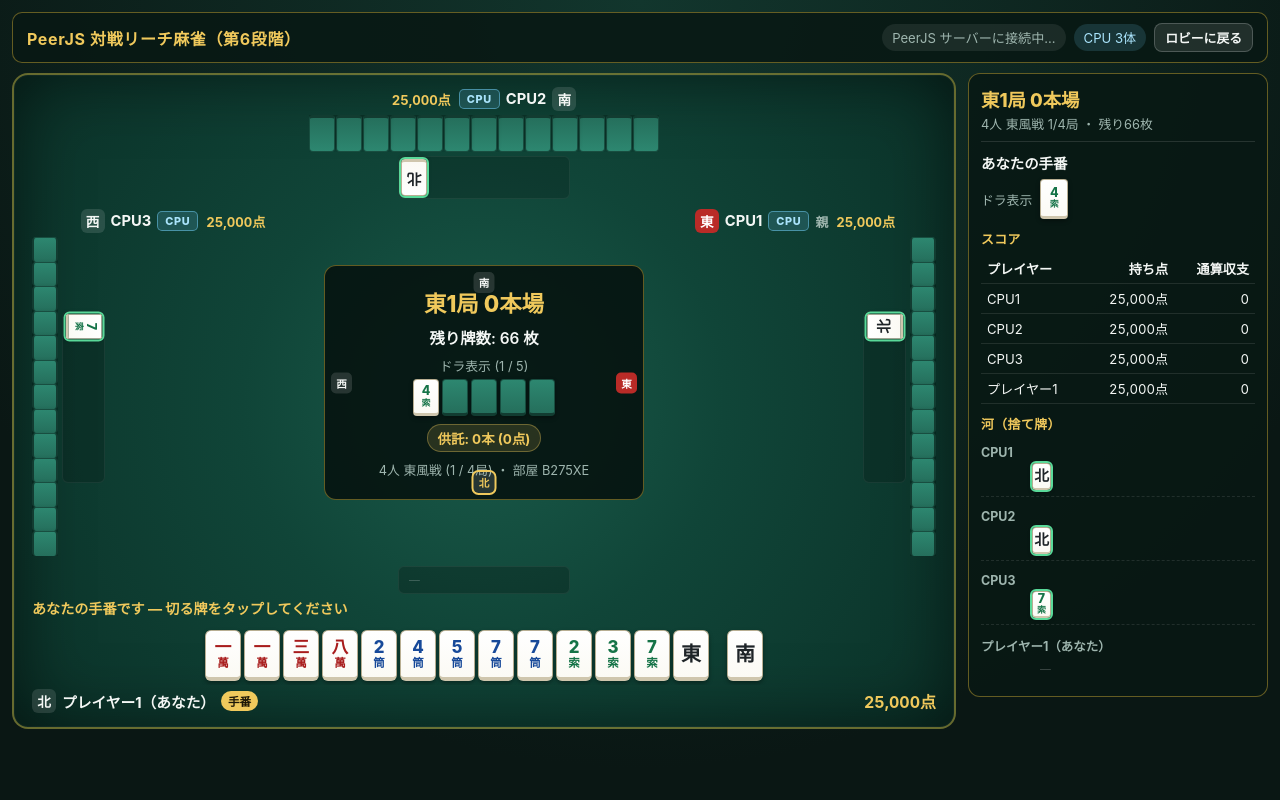
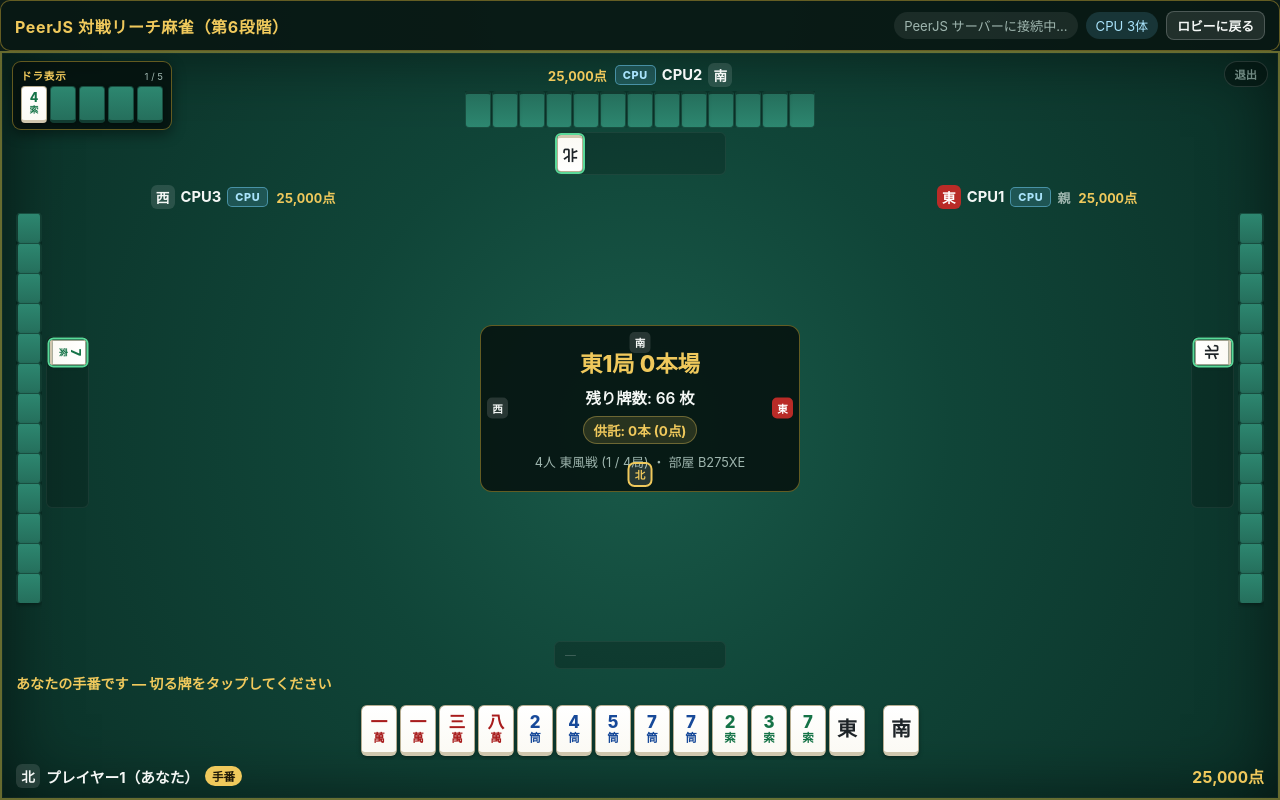
Before and after one commit to Jenifer114514/mahjong, a website built with Vite: page index.html in a window 1280 px wide. Both pictures are taken after a click on the button "部屋を作成". Built offline with nearby package versions, Linux system fonts and the light colour scheme; what peerjs would draw is missing.

Commit message:
feat(table): 対局中は雀卓だけ表示・ドラ表示を左上・局間の和了役表示（第7段階）
- 対局中はトップバーと右サイドパネルを廃止し、雀卓を全画面表示
  （離脱は卓右上の控えめな「退出」ボタン＋確認ダイアログ）
- ドラ表示を中央の「場」から卓の左上に移動。未公開分は裏向きの枠で表示し、
  対面・右家の席はパネルと重ならないよう余白を確保
- 局と局の間はオーバーレイ最上段に「和了役」をまとめて表示
  （役チップ・ドラ/裏ドラ/抜北・符翻・点数）。流局時はテンパイ/ノーテンを同位置に
- 廃止したサイドパネル関連のテストを、卓上表示の検証に置き換え
- テスト 19 files / 134 tests pass

Co-authored-by: arena-agent <297053741+arena-agent@users.noreply.github.com>

```diff
--- a/src/main.ts
+++ b/src/main.ts
@@ -311,6 +311,15 @@ class MahjongApp {
     fn(this.activeSession.session);
   }
 
+  /** 対局中に卓上から部屋を抜ける（誤タップ防止のため確認する） */
+  private confirmLeaveGame(): void {
+    const ok =
+      typeof window === 'undefined' ||
+      typeof window.confirm !== 'function' ||
+      window.confirm('対局を離れてロビーに戻りますか？（進行状況は失われます）');
+    if (ok) this.returnToLobby();
+  }
+
   /** 縦持ち時に対局画面をローテーション案内で覆う（ロビーでは表示しない） */
   private syncOrientationOverlay(): void {
     const existing = document.querySelector('.rotate-overlay');
@@ -333,12 +342,16 @@ class MahjongApp {
   private render(): void {
     this.root.innerHTML = '';
 
+    // 対局中は「雀卓だけ」を表示する（トップバーやサイドパネルを出さない）
+    const inGame =
+      this.currentView !== null && this.currentView.phase !== 'lobby';
+
     const shell = document.createElement('div');
-    shell.className = 'app-shell';
+    shell.className = inGame ? 'app-shell app-shell-table-only' : 'app-shell';
 
-    // Top bar
+    // Top bar（対局中は出さない）
     const topBar = document.createElement('header');
-    topBar.className = 'top-bar';
+    topBar.className = inGame ? 'top-bar is-hidden-in-game' : 'top-bar';
 
     const title = document.createElement('div');
     title.className = 'app-title';
@@ -417,6 +430,7 @@ class MahjongApp {
     }
 
     const content = document.createElement('main');
+    if (inGame) content.className = 'table-only-main';
     shell.appendChild(content);
 
     const view = this.currentView;
@@ -440,6 +454,9 @@ class MahjongApp {
         content,
         view,
         {
+          // 対局中はトップバーを出さないので、離脱手段は卓上に置く
+          canLeaveGame: Boolean(this.activeSession),
+          onLeaveGame: () => this.confirmLeaveGame(),
           onDiscardTile: (tileId) => {
             this.stopAutoTsumogiriTimer();
             this.dispatchAction((s) => s.discardTile(tileId));
--- a/src/ui/styles.css
+++ b/src/ui/styles.css
@@ -1009,14 +1009,9 @@ input {
   align-items: start;
 }
 
+/* 対局中は雀卓だけ: サイドパネルを廃止して 1 カラムに */
 .table-stage.is-landscape {
-  grid-template-columns: minmax(0, 1fr) minmax(240px, 300px);
-}
-
-@media (orientation: portrait), (max-width: 900px) {
-  .table-stage.is-landscape {
-    grid-template-columns: minmax(0, 1fr);
-  }
+  grid-template-columns: minmax(0, 1fr);
 }
 
 /* ---------- 雀卓（横画面: 4 方向を外周に配置） ---------- */
@@ -1981,3 +1976,203 @@ input {
   opacity: 0.45;
   cursor: not-allowed;
 }
+
+/* ===================================================================
+   対局中は「雀卓だけ」を表示する（第7段階）
+   - トップバー / サイドパネルを出さず、卓を画面いっぱいに使う
+   - ドラ表示は卓の左上、退出ボタンは右上に重ねる
+   =================================================================== */
+
+.app-shell-table-only {
+  padding: 0;
+  gap: 0;
+  height: 100vh;
+  height: 100dvh;
+  overflow: hidden;
+}
+
+.table-only-main {
+  height: 100%;
+  min-height: 0;
+  display: flex;
+}
+
+.table-only-main > .table-stage {
+  width: 100%;
+  height: 100%;
+  gap: 0;
+}
+
+/* 卓はビューポートいっぱい（余白なし） */
+.app-shell-table-only .table-felt.is-landscape {
+  min-height: 0;
+  height: 100%;
+  border-radius: 0;
+  padding: 8px 10px;
+  position: relative;
+  --dora-panel-w: 150px;
+}
+
+/* ---------- ドラ表示（左上） ---------- */
+.dora-panel {
+  position: absolute;
+  top: 8px;
+  left: 10px;
+  z-index: 5;
+  display: flex;
+  flex-direction: column;
+  gap: 3px;
+  padding: 6px 8px;
+  border-radius: 9px;
+  background: rgba(4, 14, 11, 0.78);
+  border: 1px solid var(--border-gold);
+  box-shadow: 0 4px 14px rgba(0, 0, 0, 0.45);
+  pointer-events: none;
+}
+
+/* 対面の手牌と重ならないよう、対面の席は左上を空ける */
+.app-shell-table-only .seat-orient-top {
+  padding-left: var(--dora-panel-w);
+}
+
+.dora-panel-head {
+  display: flex;
+  align-items: baseline;
+  justify-content: space-between;
+  gap: 8px;
+}
+
+.dora-panel-label {
+  font-size: 0.66rem;
+  font-weight: 800;
+  letter-spacing: 0.08em;
+  color: var(--accent-gold);
+}
+
+.dora-panel-count {
+  font-size: 0.6rem;
+  color: var(--text-muted);
+}
+
+.dora-panel-tiles {
+  display: flex;
+  gap: 3px;
+}
+
+/* ---------- 卓上の操作（退出） ---------- */
+.table-chrome {
+  position: absolute;
+  top: 8px;
+  right: 10px;
+  z-index: 6;
+  display: flex;
+  gap: 6px;
+}
+
+.table-chrome-leave {
+  font-family: inherit;
+  font-size: 0.7rem;
+  font-weight: 700;
+  color: var(--text-muted);
+  padding: 4px 10px;
+  border-radius: 999px;
+  background: rgba(4, 14, 11, 0.7);
+  border: 1px solid rgba(255, 255, 255, 0.18);
+  cursor: pointer;
+  opacity: 0.7;
+  transition: opacity 0.15s ease, color 0.15s ease;
+}
+
+.table-chrome-leave:hover,
+.table-chrome-leave:focus-visible {
+  opacity: 1;
+  color: var(--accent-gold);
+  border-color: var(--border-gold);
+}
+
+/* 右上は右家の手牌と重なりやすいので、右家の席は少し下げる */
+.app-shell-table-only .seat-orient-right {
+  padding-top: 26px;
+}
+
+/* ---------- 局間の「和了役」強調表示 ---------- */
+.round-yaku-summary {
+  display: flex;
+  flex-direction: column;
+  gap: 8px;
+  padding: 14px 16px;
+  border-radius: 12px;
+  background: linear-gradient(
+    180deg,
+    rgba(240, 201, 92, 0.14) 0%,
+    rgba(240, 201, 92, 0.05) 100%
+  );
+  border: 1px solid var(--accent-gold);
+  box-shadow: 0 0 0 1px rgba(0, 0, 0, 0.35), 0 8px 24px rgba(0, 0, 0, 0.35);
+}
+
+.round-yaku-title {
+  font-size: 0.72rem;
+  font-weight: 800;
+  letter-spacing: 0.14em;
+  color: var(--accent-gold);
+}
+
+.round-yaku-row {
+  display: flex;
+  flex-direction: column;
+  gap: 6px;
+  padding: 8px 0;
+  border-top: 1px dashed rgba(240, 201, 92, 0.3);
+}
+
+.round-yaku-row:first-of-type {
+  border-top: none;
+  padding-top: 0;
+}
+
+.round-yaku-who {
+  font-size: 0.92rem;
+  font-weight: 800;
+  color: var(--text-main);
+}
+
+.round-yaku-chips {
+  gap: 6px;
+}
+
+.round-yaku-chip {
+  font-size: 0.84rem;
+  padding: 4px 10px;
+  font-weight: 800;
+}
+
+.round-yaku-total {
+  font-size: 0.84rem;
+  font-weight: 700;
+  color: var(--accent-gold);
+}
+
+/* 局間オーバーレイは「役」を最上段に置くため、余白を詰める */
+.overlay-panel {
+  max-height: calc(100vh - 24px);
+  overflow-y: auto;
+  scrollbar-width: thin;
+}
+
+@media (orientation: landscape) and (max-height: 560px) {
+  .app-shell-table-only .table-felt.is-landscape {
+    --dora-panel-w: 128px;
+    padding: 4px 6px;
+  }
+
+  .dora-panel {
+    padding: 4px 6px;
+    gap: 2px;
+  }
+
+  .round-yaku-chip {
+    font-size: 0.74rem;
+    padding: 3px 8px;
+  }
+}
--- a/src/ui/tableView.ts
+++ b/src/ui/tableView.ts
@@ -44,6 +44,10 @@ export interface TableHandlers {
   onToggleAutoTsumogiri?: (enabled: boolean) => void;
   onAdvanceRound: () => void;
   onReturnToLobby: () => void;
+  /** 対局中に卓上から部屋を離れる（トップバーを出さないため） */
+  onLeaveGame?: () => void;
+  /** 卓上に離脱ボタンを出すか */
+  canLeaveGame?: boolean;
 }
 
 export interface TableUiState {
@@ -170,11 +174,17 @@ export function renderGameTable(
     felt.appendChild(renderSelfSeat(view, selfPlayer, handlers, uiState));
   }
 
+  // 対局中は雀卓だけを表示する（局情報・スコア・ドラは卓の中に集約）
+  if (handlers.canLeaveGame && handlers.onLeaveGame) {
+    felt.appendChild(renderTableChrome(handlers));
+  }
+
+  const doraPanel = renderDoraPanel(view);
+  if (doraPanel) {
+    felt.appendChild(doraPanel);
+  }
+
   wrapper.appendChild(felt);
-
-  // 右側パネル（対局情報・スコア・捨て牌一覧）
-  wrapper.appendChild(renderSidePanel(view, handlers));
-
   container.appendChild(wrapper);
 
   // 局終了オーバーレイ（和了 / 流局）
@@ -300,6 +310,12 @@ function renderRoundEndOverlay(
     cardsWrap.className = 'agari-cards-list';
     for (const agari of round.agariResults) {
       cardsWrap.appendChild(renderAgariWinnerCard(agari, view.players, round.dealerIndex));
+    }
+
+    // 局と局の間は「何の役で和了ったか」を最上段で大きく見せる
+    const yakuSummary = renderRoundYakuSummary(round, view.players);
+    if (yakuSummary) {
+      overlay.appendChild(yakuSummary);
     }
 
     if (round.uraDoraIndicators.length > 0) {
@@ -566,6 +582,81 @@ function renderKitaGroup(kitaTiles: readonly { id: string; kind: TileKind }[], s
   return group;
 }
 
+/**
+ * 局間（和了と次局のあいだ）に表示する役のまとめ。
+ * どの役で和了ったかを一目で確認できるよう、和了者ごとに 1 行で並べる。
+ */
+function renderRoundYakuSummary(
+  round: RoundView,
+  players: readonly PublicPlayerView[],
+): HTMLElement | null {
+  if (round.agariResults.length === 0) return null;
+
+  const box = document.createElement('div');
+  box.className = 'round-yaku-summary';
+
+  const title = document.createElement('div');
+  title.className = 'round-yaku-title';
+  title.textContent = '和了役';
+  box.appendChild(title);
+
+  for (const agari of round.agariResults) {
+    const winner = players.find((p) => p.playerId === agari.playerId);
+    const isOya = agari.seatIndex === round.dealerIndex;
+
+    const row = document.createElement('div');
+    row.className = 'round-yaku-row';
+
+    const who = document.createElement('div');
+    who.className = 'round-yaku-who';
+    who.textContent = `${winner?.name ?? agari.playerId}（${isOya ? '親' : '子'}）`;
+
+    const chips = document.createElement('div');
+    chips.className = 'yaku-list round-yaku-chips';
+
+    for (const y of agari.yaku) {
+      const chip = document.createElement('span');
+      chip.className = `yaku-chip round-yaku-chip${y.isYakuman ? ' is-yakuman' : ''}`;
+      chip.textContent = y.isYakuman
+        ? (y.yakumanMultiplier ?? 1) >= 2
+          ? `${y.name} ダブル役満`
+          : `${y.name} 役満`
+        : `${y.name} ${y.han}翻`;
+      chips.appendChild(chip);
+    }
+
+    if (!agari.isYakuman && agari.doraCount > 0) {
+      const chip = document.createElement('span');
+      chip.className = 'yaku-chip round-yaku-chip is-dora';
+      chip.textContent = `ドラ ${agari.doraCount}翻`;
+      chips.appendChild(chip);
+    }
+    if (!agari.isYakuman && agari.uraDoraCount > 0) {
+      const chip = document.createElement('span');
+      chip.className = 'yaku-chip round-yaku-chip is-dora';
+      chip.textContent = `裏ドラ ${agari.uraDoraCount}翻`;
+      chips.appendChild(chip);
+    }
+    if (!agari.isYakuman && agari.kitaCount > 0) {
+      const chip = document.createElement('span');
+      chip.className = 'yaku-chip round-yaku-chip is-dora';
+      chip.textContent = `抜北 ${agari.kitaCount}翻`;
+      chips.appendChild(chip);
+    }
+
+    const total = document.createElement('div');
+    total.className = 'round-yaku-total';
+    total.textContent = agari.isYakuman
+      ? `${agari.scoreLabel} / ${agari.pointsAwarded.toLocaleString()}点`
+      : `${agari.han}翻 ${agari.fu}符 ・ ${agari.scoreLabel} / ${agari.pointsAwarded.toLocaleString()}点`;
+
+    row.append(who, chips, total);
+    box.appendChild(row);
+  }
+
+  return box;
+}
+
 function renderAgariWinnerCard(
   agari: RoundAgariWinner,
   players: readonly PublicPlayerView[],
@@ -683,6 +774,63 @@ function renderAgariWinnerCard(
   return card;
 }
 
+/**
+ * 卓の左上に固定するドラ表示。
+ * 実物の雀卓でもドラ表示牌は卓の隅にまとまって置かれるため、
+ * 中央の「場」から切り離して常に見える位置に出す。
+ */
+function renderDoraPanel(view: StateView): HTMLElement | null {
+  const round = view.round;
+  if (!round) return null;
+  const rules = deriveRules(view.ruleConfig);
+
+  const panel = document.createElement('div');
+  panel.className = 'dora-panel';
+
+  const head = document.createElement('div');
+  head.className = 'dora-panel-head';
+
+  const label = document.createElement('span');
+  label.className = 'dora-panel-label';
+  label.textContent = 'ドラ表示';
+
+  const count = document.createElement('span');
+  count.className = 'dora-panel-count';
+  count.textContent = `${round.doraIndicators.length} / ${rules.doraIndicatorCount}`;
+
+  head.append(label, count);
+
+  const tiles = document.createElement('div');
+  tiles.className = 'dora-panel-tiles';
+  for (let i = 0; i < rules.doraIndicatorCount; i++) {
+    const indicator = round.doraIndicators[i];
+    if (indicator) {
+      tiles.appendChild(createTileElement(indicator, { small: true }));
+    } else {
+      tiles.appendChild(createTileBackElement(true, true));
+    }
+  }
+
+  panel.append(head, tiles);
+  return panel;
+}
+
+/** 卓の上に置く最小限の操作（対局中はトップバーを出さないため） */
+function renderTableChrome(handlers: TableHandlers): HTMLElement {
+  const bar = document.createElement('div');
+  bar.className = 'table-chrome';
+
+  const leave = document.createElement('button');
+  leave.type = 'button';
+  leave.className = 'table-chrome-leave';
+  leave.textContent = '退出';
+  leave.title = '対局を離れてロビーに戻る';
+  leave.addEventListener('click', () => handlers.onLeaveGame?.());
+
+  bar.appendChild(leave);
+  return bar;
+}
+
 function renderCenterHub(view: StateView): HTMLElement {
   const wrap = document.createElement('div');
   wrap.className = 'seat-center';
@@ -717,27 +865,6 @@ function renderCenterHub(view: StateView): HTMLElement {
   }
 
   if (round) {
-    const doraWrap = document.createElement('div');
-    doraWrap.className = 'dora-strip';
-
-    const doraTitle = document.createElement('div');
-    doraTitle.className = 'hub-sub';
-    doraTitle.textContent = `ドラ表示 (${round.doraIndicators.length} / ${rules.doraIndicatorCount})`;
-
-    const doraTiles = document.createElement('div');
-    doraTiles.className = 'dora-tiles-row';
-    for (let i = 0; i < rules.doraIndicatorCount; i++) {
-      const indicator = round.doraIndicators[i];
-      if (indicator) {
-        doraTiles.appendChild(createTileElement(indicator, { small: true }));
-      } else {
-        doraTiles.appendChild(createTileBackElement(true, true));
-      }
-    }
-
-    doraWrap.append(doraTitle, doraTiles);
-    hub.appendChild(doraWrap);
-
     const kyotakuBadge = document.createElement('div');
     kyotakuBadge.className = 'kyotaku-badge';
     kyotakuBadge.textContent = `供託: ${view.kyotakuCount}本 (${(view.kyotakuCount * rules.riichiStickPoints).toLocaleString()}点)`;
@@ -1506,112 +1633,6 @@ function rankPlayersByScore<T extends { seatIndex: number; score: number }>(
   });
 }
 
-/** 右側パネル: 局情報・他家の捨て牌・スコア一覧 */
-function renderSidePanel(view: StateView, _handlers: TableHandlers): HTMLElement {
-  const panel = document.createElement('aside');
-  panel.className = 'side-panel';
-  applyOrientationClass(panel);
-
-  const round = view.round;
-  const rules = deriveRules(view.ruleConfig);
-
-  const head = document.createElement('div');
-  head.className = 'side-panel-head';
-
-  const title = document.createElement('div');
-  title.className = 'side-panel-title';
-  title.textContent = round
-    ? formatRoundName(round.roundWind, round.kyokuNumber, round.honba)
-    : '待機中';
-
-  const meta = document.createElement('div');
-  meta.className = 'hub-sub';
-  const lengthJa = view.ruleConfig.gameLength === 'tonpuu' ? '東風戦' : '半荘戦';
-  meta.textContent = round
-    ? `${view.ruleConfig.playerCount}人 ${lengthJa} ${round.roundIndex + 1}/${round.totalRounds}局 ・ 残り${round.remainingWallCount}枚`
-    : `${view.ruleConfig.playerCount}人 ${lengthJa}`;
-
-  head.append(title, meta);
-  panel.appendChild(head);
-
-  if (round) {
-    const status = document.createElement('div');
-    status.className = 'side-status';
-
-    const turnPlayer = view.players.find((p) => p.isCurrentTurn);
-    const turnText =
-      turnPlayer?.playerId === view.viewerPlayerId
-        ? 'あなたの手番'
-        : turnPlayer
-          ? `${turnPlayer.name} の手番`
-          : '待機中';
-
-    const doraRow = document.createElement('div');
-    doraRow.className = 'dora-tiles-row';
-    for (const indicator of round.doraIndicators) {
-      doraRow.appendChild(createTileElement(indicator, { small: true }));
-    }
-
-    const doraBox = document.createElement('div');
-    doraBox.className = 'side-row';
-    const doraLabel = document.createElement('span');
-    doraLabel.className = 'hub-sub';
-    doraLabel.textContent = 'ドラ表示';
-    doraBox.append(doraLabel, doraRow);
-
-    status.append(buildStatusLine(turnText), doraBox);
-    panel.appendChild(status);
-  }
-
-  const scoreBox = document.createElement('div');
-  scoreBox.className = 'side-block';
-  const scoreTitle = document.createElement('div');
-  scoreTitle.className = 'side-block-title';
-  scoreTitle.textContent = 'スコア';
-  scoreBox.appendChild(scoreTitle);
-  const compact = view.players.map((p) => ({
-    ...p,
-    score: p.score,
-  }));
-  scoreBox.appendChild(
-    buildScoreTable(compact, rules.initialPoints, false, undefined, view.initialDealerIndex),
-  );
-  panel.appendChild(scoreBox);
-
-  // 全員の河（卓の表示を補う一覧。直近の捨て牌を強調）
-  const rivers = document.createElement('div');
-  rivers.className = 'side-block side-rivers';
-  const riversTitle = document.createElement('div');
-  riversTitle.className = 'side-block-title';
-  riversTitle.textContent = '河（捨て牌）';
-  rivers.appendChild(riversTitle);
-
-  for (const p of view.players) {
-    const row = document.createElement('div');
-    row.className = 'side-river-row';
-
-    const name = document.createElement('span');
-    name.className = 'side-river-name';
-    const stateLabel = p.isRiichi ? 'リーチ' : '';
-    name.textContent = `${p.playerId === view.viewerPlayerId ? `${p.name}（あなた）` : p.name}${
-      stateLabel ? ` ・${stateLabel}` : ''
-    }`;
-
-    row.append(name, renderDiscardRiver(p, { side: 'self', compact: true }));
-    rivers.appendChild(row);
-  }
-  panel.appendChild(rivers);
-
-  return panel;
-}
-
-function buildStatusLine(text: string): HTMLElement {
-  const el = document.createElement('div');
-  el.className = 'side-turn';
-  el.textContent = text;
-  return el;
-}
-
 function renderFinishedScreen(
   container: HTMLElement,
   view: StateView,
```
Also changed, not shown: src/ui/__tests__/appFlow.test.ts (+5 -1 lines), src/ui/__tests__/tableView.test.ts (+103 -8 lines), README.md.
